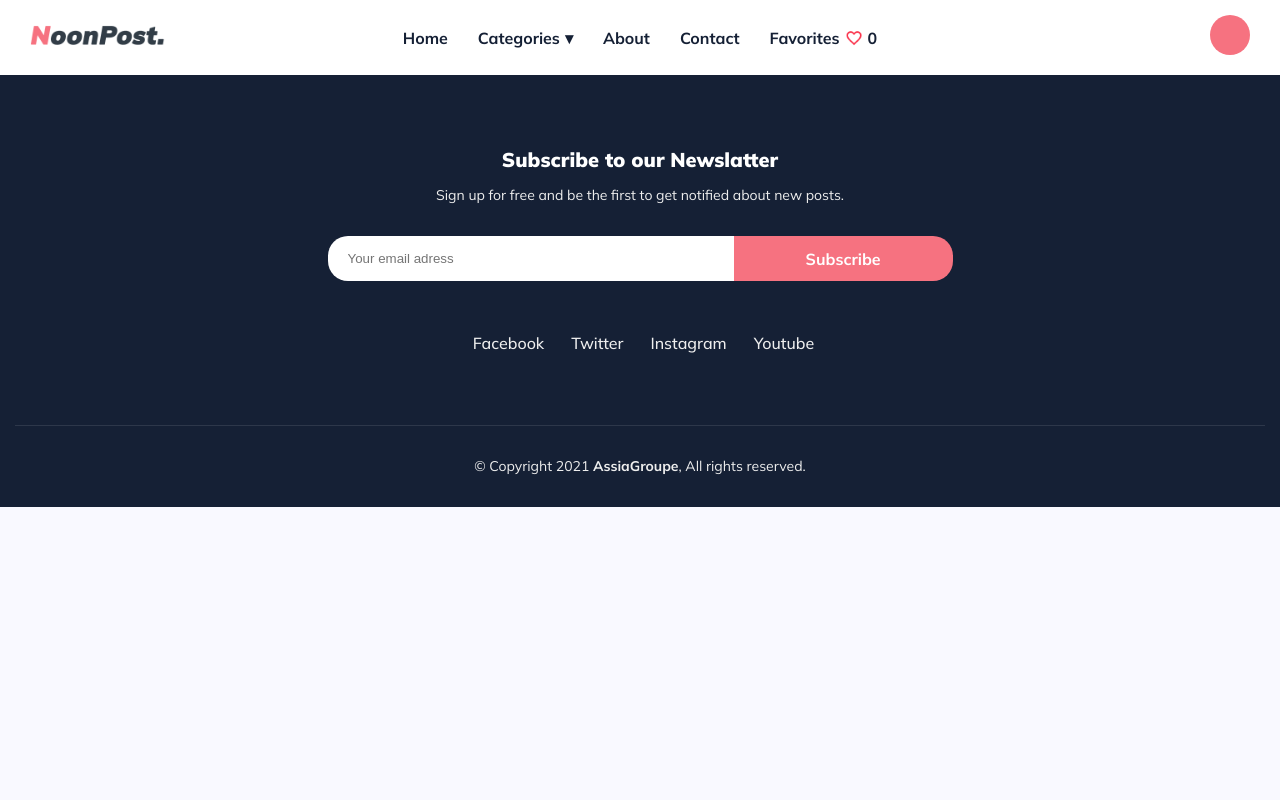
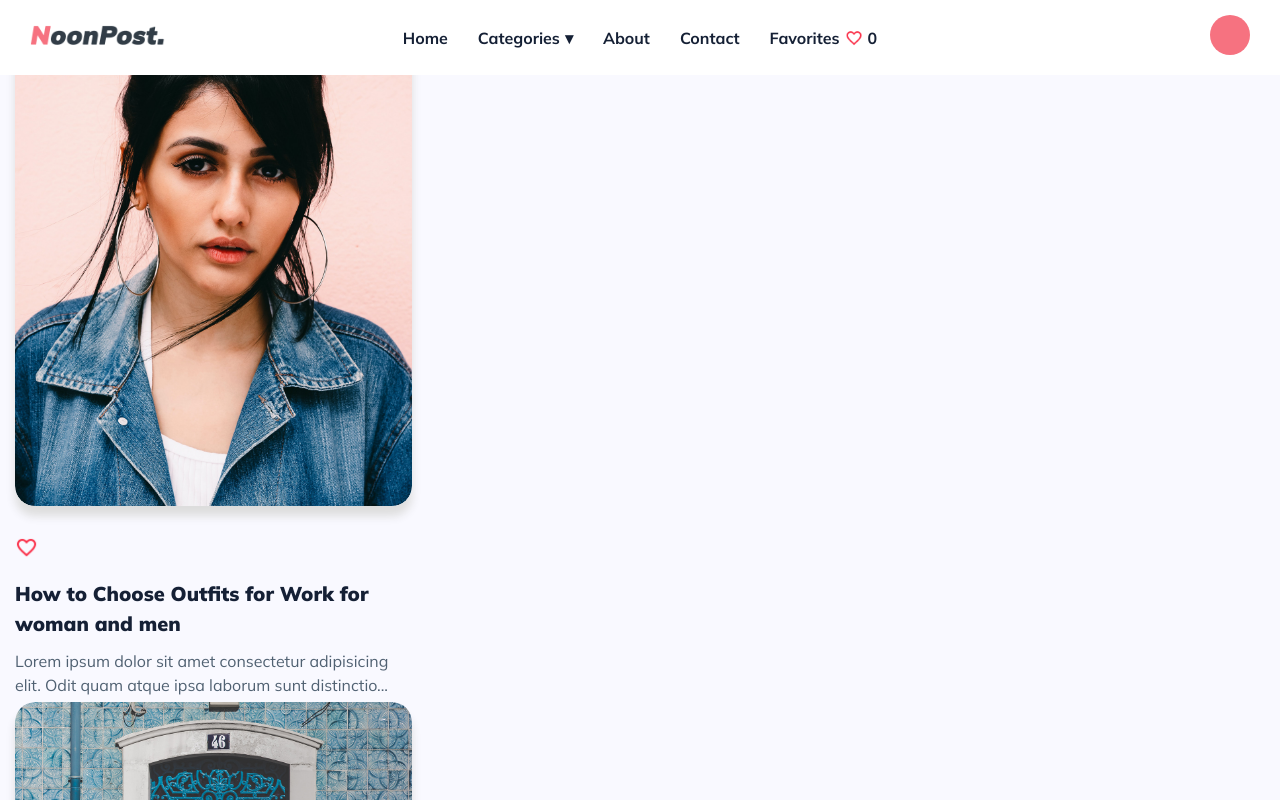
Before and after one commit to HelenPetrovska/noon-blog-on-react, a React (Create React App) app: page /test in a window 1280 px wide. Shown: the top 800 px of the page. Built offline with nearby package versions, Linux system fonts and the light colour scheme; some icons are missing.

Commit message:
edited inFavorites

```diff
--- a/src/App/App.js
+++ b/src/App/App.js
@@ -41,14 +41,14 @@ class App extends Component {
         })
     }
 
-    toggleFavorite = ((postId) => {
-        this.setState((prevState) => ({
+    toggleFavorite = (postId) => {
+        this.setState(prevState => ({
             inFavorites: {
                 ...prevState.inFavorites,
                 [postId]: !prevState.inFavorites[postId]
             }
         }))
-    })
+    }
 
     addToFavoritesPage = (postId) => {
         this.setState((prevState) => ({
--- a/src/App/Components/PostTop/PostTop.js
+++ b/src/App/Components/PostTop/PostTop.js
@@ -1,8 +1,7 @@
-import React from 'react'
+import React, { Component } from 'react'
 import { Link } from 'react-router-dom'
 
 import './postTop.css'
-
 
 const PostTop = ({
     id,
@@ -18,8 +17,7 @@ const PostTop = ({
     toggleFavorite,
     inFavorites,
     addToFavoritesPage,
-    removeFromFavoritesPage,
-    inFavoritesPage,
+    removeFromFavoritesPage
 }) => {
     return (
         <div className="post-top">
@@ -30,8 +28,8 @@ const PostTop = ({
             </div>
             <div className="categorie-favorit">
                 <Link to={`/category/${categorieLink}`} onClick={() => changeCategory(categorieLink)} className="categorie-link">{categorieLink}</Link>
-                <button className="favorite-btn" title={inFavorites[id] ? 'Remove from Favorites' : 'Add to Favorites'} onClick={() => inFavorites[id] ? (removeFromFavoritesPage(id), toggleFavorite(id)) : (addToFavoritesPage(id), toggleFavorite(id))}>
-                    {inFavorites[id] ? <span className="liked"></span> : <span className="noliked"></span>}
+                <button className="favorite-btn" title={inFavorites ? 'Remove from Favorites' : 'Add to Favorites'} onClick={() => inFavorites ? (removeFromFavoritesPage(id), toggleFavorite(id)) : (addToFavoritesPage(id), toggleFavorite(id))}>
+                    {inFavorites ? <span className="liked"></span> : <span className="noliked"></span>}
                 </button>
             </div>
             <h4 className="post-title">{postTitle}</h4>
--- a/src/App/Components/TagsItem/TagsItem.js
+++ b/src/App/Components/TagsItem/TagsItem.js
@@ -13,7 +13,7 @@ const TagsItem = ({
         <div className="tags-list">
             {
                 tags.map(tag => (
-                        <div className="tag-item">
+                        <div className="tag-item" key={`${tag}`}>
                             <Link to={`/tag/${tag}`} onClick = {() => changeCategory(tag)} className="tag-link">{tag}</Link>
                         </div>
                     )
--- a/src/App/Main/AuthorPage/AuthorPage.js
+++ b/src/App/Main/AuthorPage/AuthorPage.js
@@ -11,7 +11,11 @@ const AuthorPage = ({
     inFavorites,
     addToFavoritesPage,
     removeFromFavoritesPage,
-    inFavoritesPage
+    inFavoritesPage,
+    changeSlice,
+    sliceTo,
+    sliceFrom
+
 
 }) => {
     return (
@@ -24,6 +28,9 @@ const AuthorPage = ({
                     addToFavoritesPage={addToFavoritesPage}
                     removeFromFavoritesPage={removeFromFavoritesPage}
                     inFavoritesPage={inFavoritesPage}
+                    changeSlice={changeSlice}
+                    sliceTo={sliceTo}
+                    sliceFrom={sliceFrom}
                 />
             </div>
             <Index/>
--- a/src/App/Main/Main.js
+++ b/src/App/Main/Main.js
@@ -13,6 +13,8 @@ import Index from '../Components/ScrollUpBtn/ScrollUpBtn'
 
 import './main.css'
 import FavoritesPage from './FavoritesPage/FavoritesPage'
+import TestPage from './TestPage'
+import { Link } from 'react-router-dom'
 
 const Main = ({
     category,
@@ -35,6 +37,7 @@ const Main = ({
                         category={category}
                         changeCategory={changeCategory}
                     />
+                    <button><Link to="/test">click</Link></button>
                     <PostCards
                         category={category}
                         changeCategory={changeCategory}
@@ -50,6 +53,12 @@ const Main = ({
                     <Index/>
                 </>
             )}/>
+            <Route path="/test" render = {() => (
+                <TestPage
+                    changeCategory={changeCategory}
+                />
+            )}/>
+
             <Route path="/category/" render = {() => (
                 <CategoryPage
                     category={category}
@@ -89,6 +98,9 @@ const Main = ({
                     addToFavoritesPage={addToFavoritesPage}
                     removeFromFavoritesPage={removeFromFavoritesPage}
                     inFavoritesPage={inFavoritesPage}
+                    changeSlice={changeSlice}
+                    sliceTo={sliceTo}
+                    sliceFrom={sliceFrom}
                 />
             )}/>
             <Route path={`/post/:postTitle`} render = {({match}) => (
--- a/src/App/Main/PostCards/PostCard/PostCard.js
+++ b/src/App/Main/PostCards/PostCard/PostCard.js
@@ -39,7 +39,7 @@ const PostCard = ({
                     authorName = {authorName}
                     postDate = {postDate}
                     toggleFavorite={toggleFavorite}
-                    inFavorites = {inFavorites}
+                    inFavorites = {inFavorites[id]}
                     addToFavoritesPage={addToFavoritesPage}
                     removeFromFavoritesPage={removeFromFavoritesPage}
                     inFavoritesPage={inFavoritesPage}
--- a/src/App/Main/PostPage/PostPage.js
+++ b/src/App/Main/PostPage/PostPage.js
@@ -33,17 +33,17 @@ const PostPage = ({
                     <div className="blog-content">
                         <div className="page-content">
                             <PostTop
-                                id = {postCardItemsObject[id].id}
-                                postImg = {postCardItemsObject[id].postImgBig}
-                                categorieLink = {postCardItemsObject[id].categorieLink}
-                                postTitle = {postCardItemsObject[id].postTitle}
-                                changeCategory = {changeCategory}
-                                postDescription = {postCardItemsObject[id].postDescription}
-                                authorImg = {postCardItemsObject[id].authorImg}
-                                authorName = {postCardItemsObject[id].authorName}
-                                postDate = {postCardItemsObject[id].postDate}
+                                id={postCardItemsObject[id].id}
+                                postImg={postCardItemsObject[id].postImgBig}
+                                categorieLink={postCardItemsObject[id].categorieLink}
+                                postTitle={postCardItemsObject[id].postTitle}
+                                changeCategory={changeCategory}
+                                postDescription={postCardItemsObject[id].postDescription}
+                                authorImg={postCardItemsObject[id].authorImg}
+                                authorName={postCardItemsObject[id].authorName}
+                                postDate={postCardItemsObject[id].postDate}
                                 toggleFavorite={toggleFavorite}
-                                inFavorites={inFavorites}
+                                inFavorites={inFavorites[id]}
                                 addToFavoritesPage={addToFavoritesPage}
                                 removeFromFavoritesPage={removeFromFavoritesPage}
                                 inFavoritesPage={inFavoritesPage}
--- /dev/null
+++ b/src/App/Main/TestPage.js
@@ -0,0 +1,49 @@
+import React, { Component } from 'react'
+import { Link } from 'react-router-dom'
+import postCardItems from './PostCards/postCardItems'
+import PostPagination from './PostCards/PostPagination/PostPagination'
+import TestTop from './TestTop'
+
+class TestPage extends Component {
+
+    render () {
+
+        return (
+            <div>
+                {
+                    postCardItems.map(({
+                        id,
+                        postImg,
+                        categorieLink,
+                        postTitle,
+                        post_Title,
+                        postDescription,
+                        authorImg,
+                        authorName,
+                        postDate
+                    }) => {
+                        return (
+                            <div className="container-fluid">
+                                <div className="post-cards-row">
+                                    <TestTop
+                                        id={id}
+                                        postImg={postImg}
+                                        postTitle={postTitle}
+                                        post_Title={post_Title}
+                                        postDescription={postDescription}
+                                        authorImg={authorImg}
+                                        authorName={authorName}
+                                        postDate={postDate}
+                                    />
+                                </div>
+                            </div>
+                        )
+                    }
+                    )
+                }
+            </div>
+        )
+    }
+}
+
+export default TestPage
--- /dev/null
+++ b/src/App/Main/TestTop.js
@@ -0,0 +1,59 @@
+import react, { Component } from 'react'
+import { Link } from 'react-router-dom'
+
+class TestTop extends Component {
+    state = {
+        fv:false
+    }
+
+    changeFv = () => {
+        this.setState((prevState) => ({
+            fv: !prevState.fv
+        }))
+    }
+
+    render() {
+        const {
+            id,
+            postImg,
+            postTitle,
+            post_Title,
+            postDescription,
+            authorImg,
+            authorName,
+            postDate
+        }=this.props
+
+        return (
+            <div className="post-top">
+                <div className="post-image">
+                    <Link to={`/post/${post_Title}`} className="post-image-link">
+                        <img src={postImg} alt="post-img" className="post-img"/>
+                    </Link>
+                </div>
+                <div className="categorie-favorit">
+                    <button className="favorite-btn" onClick={() => this.changeFv()}>
+                    {this.state.fv ? <span className="liked"></span> : <span className="noliked"></span>}
+
+                    </button>
+                </div>
+                <h4 className="post-title">{postTitle}</h4>
+                <p className="post-description">{postDescription}</p>
+                <div className="post-info">
+                    <div className="author">
+                        <Link to="/author" className="author-link"><img src={authorImg} alt="author-img" className="author-img"/></Link>
+                    </div>
+                    <div className="author-name">
+                        <Link to="/author" className="author-name-link">{authorName}</Link>
+                    </div>
+                    <div className="dot"></div>
+                    <div>
+                        <p className="post-date">{postDate}</p>
+                    </div>
+                </div>
+            </div>
+        )
+    }
+}
+
+export default TestTop
--- a/src/App/SearchModal/searchModal.css
+++ b/src/App/SearchModal/searchModal.css
@@ -11,9 +11,9 @@
 .close-btn {
     height: 40px;
     width: 40px;
-    position: absolute;
-    top: 30px;
-    right: 30px;
+}
+.modal-row {
+    text-align: right;
 }
 .modal-row .form {
     border-radius: 20px;
```
